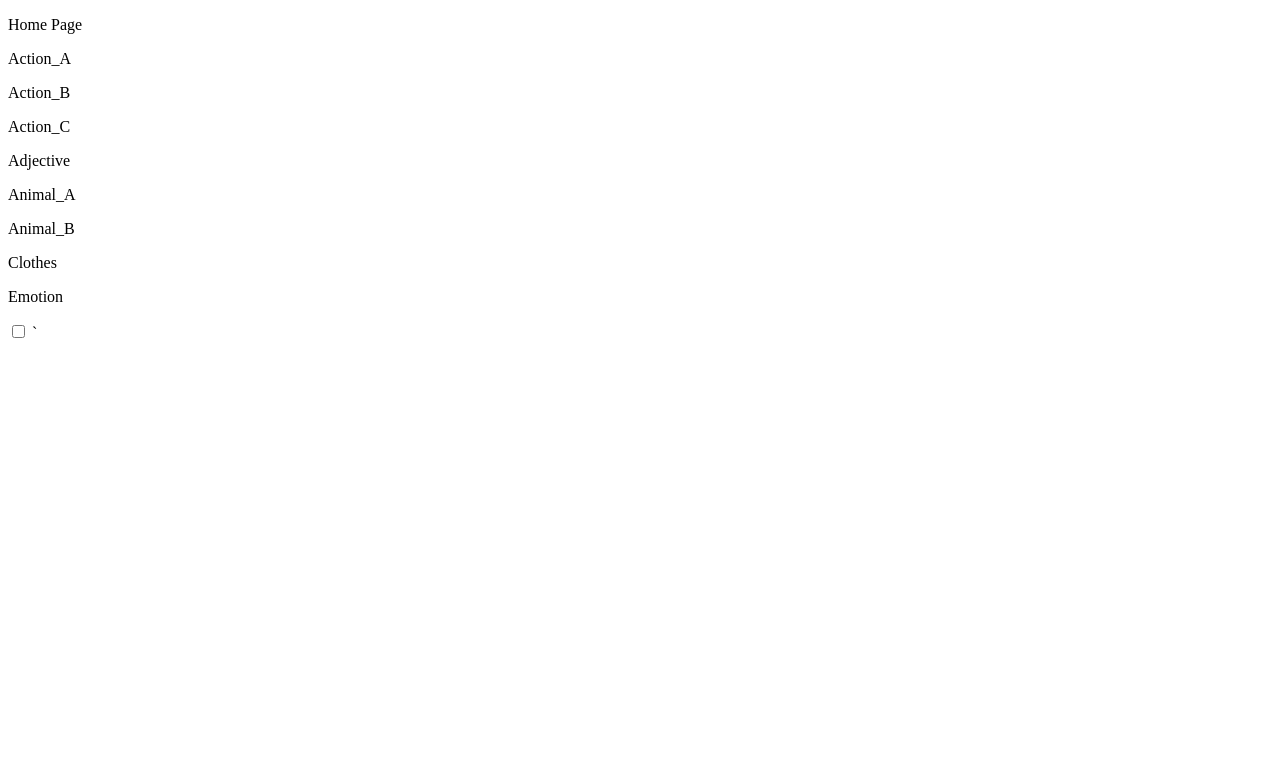
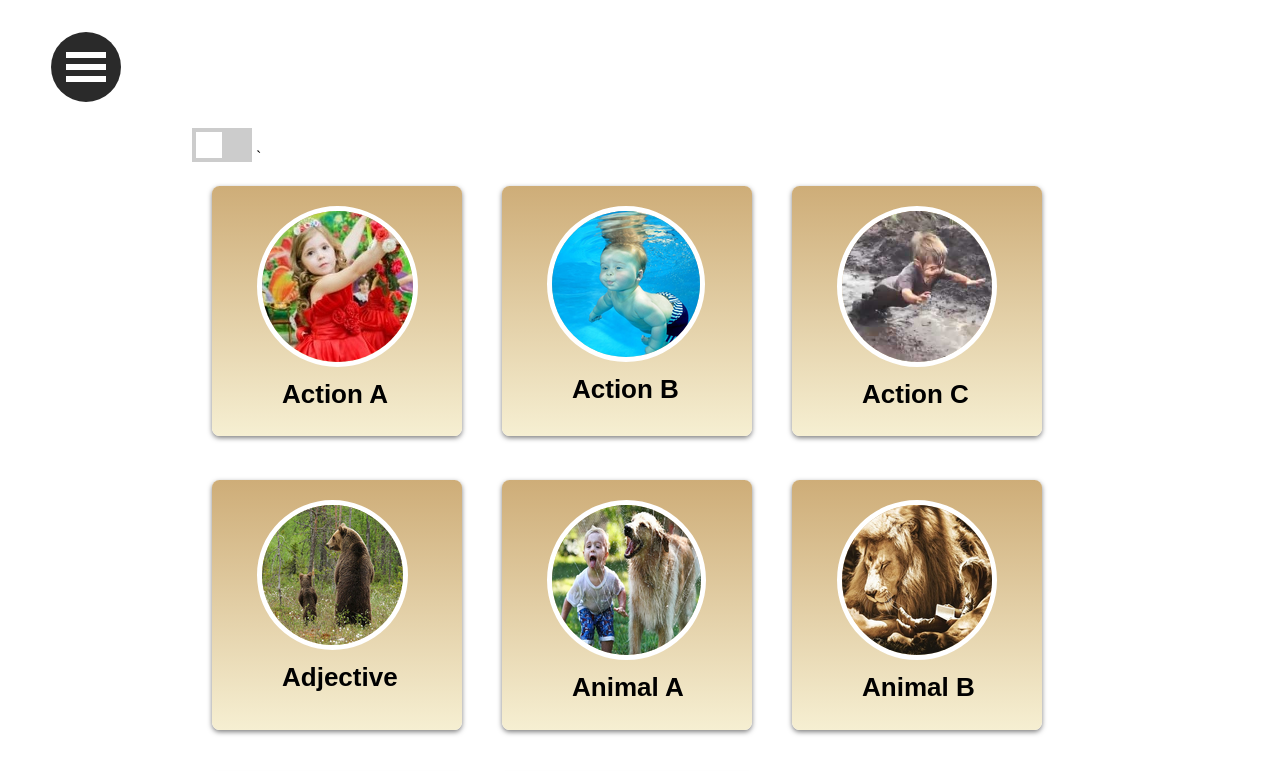
Before and after one commit to DmitryLobachevsky/English-for-kids, a website: page English-for-kids/main.html in a window 1280 px wide. Shown: the top 771 px of the page. Drawn offline with Linux system fonts and the light colour scheme; the site is published under a folder, as on GitHub Pages, so addresses that start at the root find nothing.

Commit message:
fix: fix link

```diff
--- a/English-for-kids/main.html
+++ b/English-for-kids/main.html
@@ -3,8 +3,8 @@
 <head>
     <meta charset="UTF-8">
     <meta name="viewport" content="width=device-width, initial-scale=1.0">
-    <link rel="stylesheet" href="/static/CSS/style.css">
-    <script src="/static/JS/main_script.js"></script>
+    <link rel="stylesheet" href="./static/CSS/style.css">
+    <script src="./static/JS/main_script.js"></script>
     <title>Document</title>
 
 </head>
```
